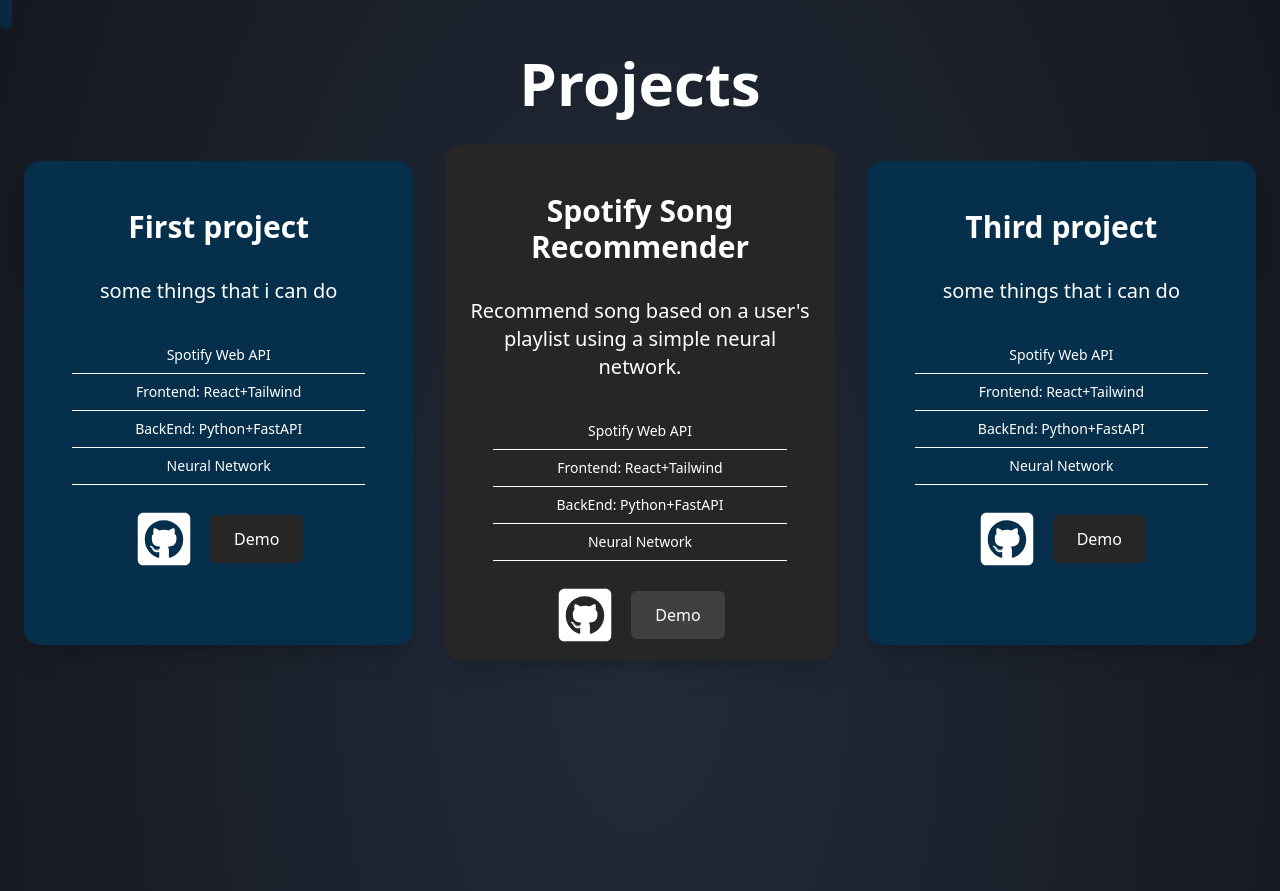
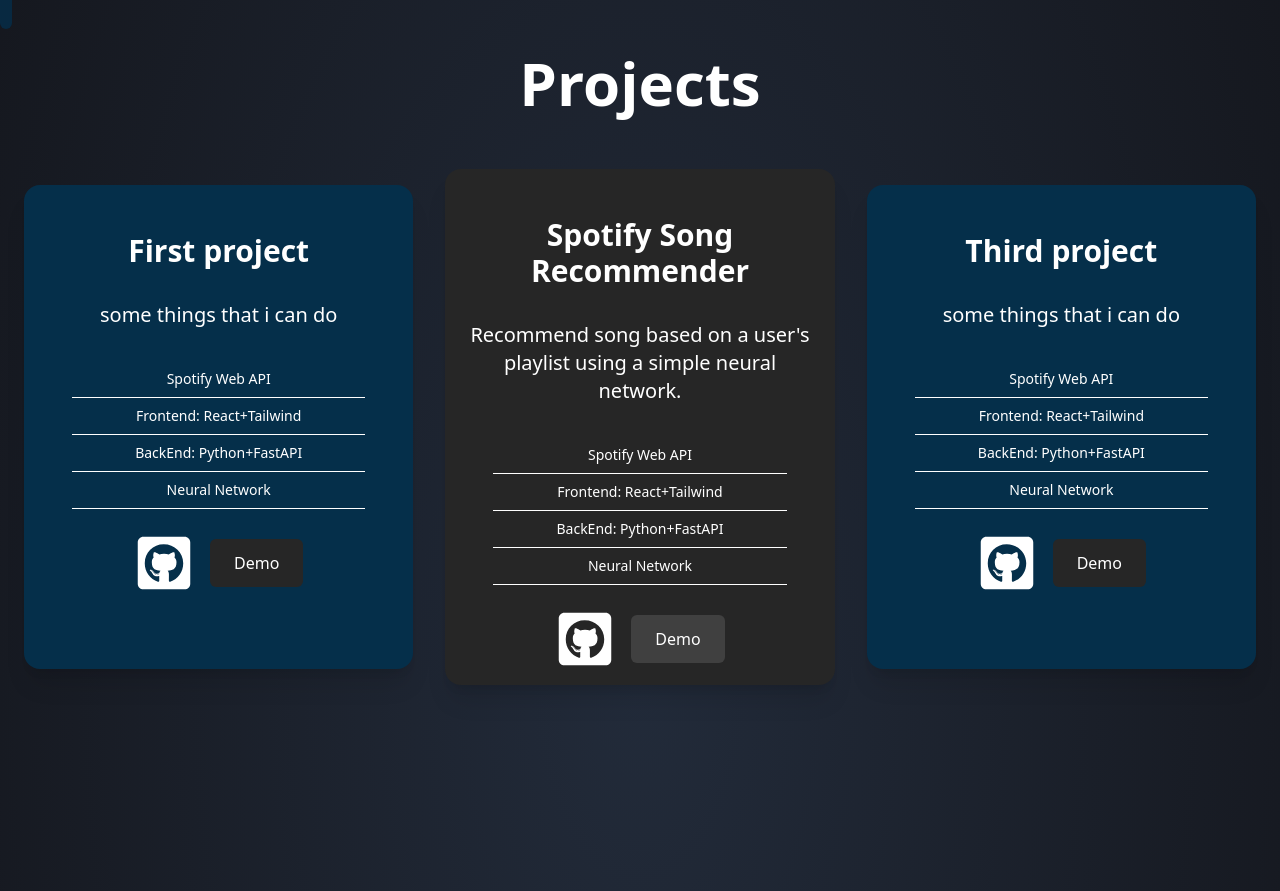
Before and after one commit to Cholito04/porfolio, a React (Vite) app: page / in a window 1280 px wide. Shown: the part 587-1478 px from the top of the page. Built offline with nearby package versions, Linux system fonts and the light colour scheme.

Commit message:
small change

```diff
--- a/src/components/Projects.tsx
+++ b/src/components/Projects.tsx
@@ -10,7 +10,7 @@
         <h1 className="lg:text-6xl md:text-5xl text-4xl font-bold md:py-4">
           Projects
         </h1>
-        <div className="w-full py-4 lg:max-w-310 max-w-130 mx-auto grid lg:grid-cols-3 gap-8">
+        <div className="w-full py-10 lg:max-w-310 max-w-130 mx-auto grid lg:grid-cols-3 gap-8">
           {/* project 1 card */}
 
           <div className="bg-sky-950 w-full shadow-xl flex flex-col p-4 my-4 rounded-2xl md:hover:scale-105 duration-300">
```
